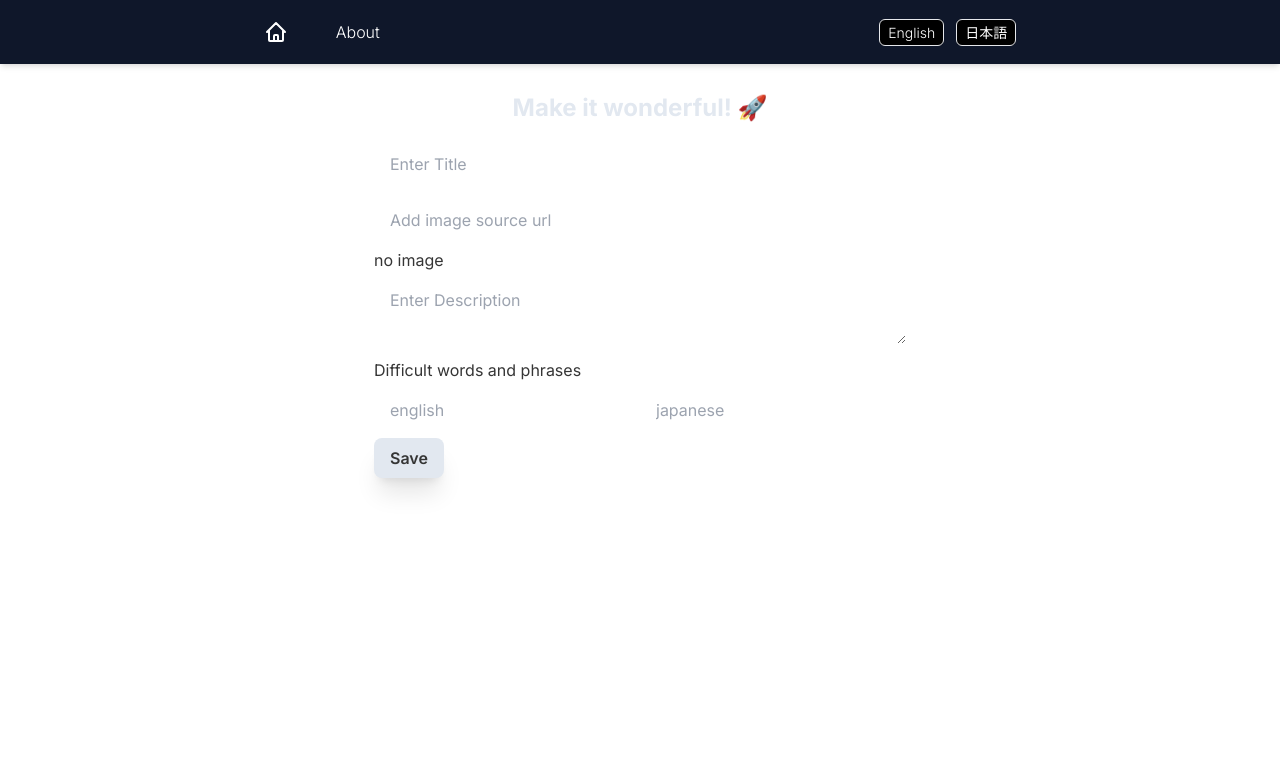
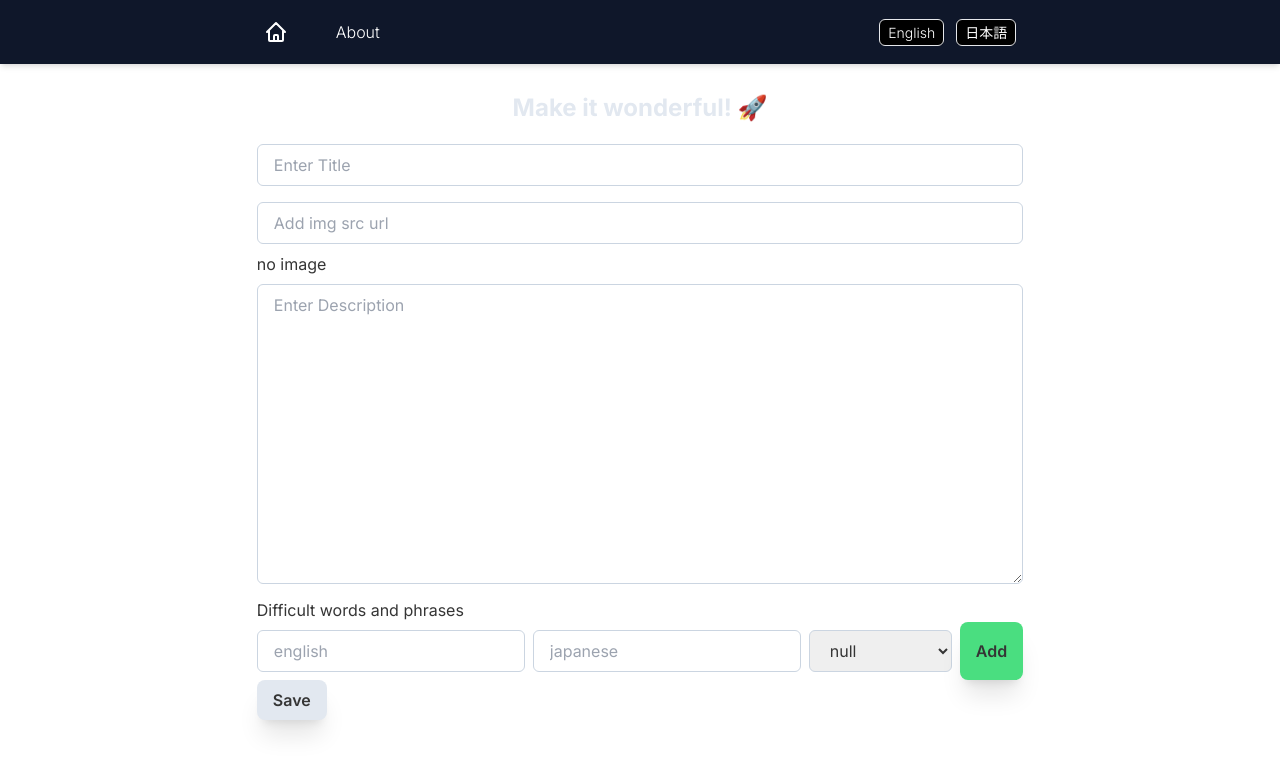
Before and after one commit to Conor-Dunne/eigo-site, a Next.js app: page /en/admin/post-new in a window 1280 px wide. Shown: the top 774 px of the page. Built offline with nearby package versions, Linux system fonts and the light colour scheme.

Commit message:
Refactor inputs

```diff
--- /dev/null
+++ b/app/[lang]/admin/post-new/components/TextInput.jsx
@@ -0,0 +1,13 @@
+
+export default function TextInputBox({placeholder, onChangFunc}) {
+
+
+  return (
+    <input
+      type="text"
+      className="rounded-md px-4 w-full py-2 my-2 border border-slate-300 "
+      placeholder= {placeholder}
+      onChange={onChangFunc}
+    />
+  )
+}
--- /dev/null
+++ b/app/[lang]/admin/post-new/components/words&PhrasesInput.jsx
@@ -0,0 +1,40 @@
+
+export default function WordsAndPhrasesInput({ placeholder, onChangFunc }) {
+
+
+    return (
+        <>
+            <h2>Difficult words and phrases</h2>
+            <div className="flex flex-wrap gap-2">
+                <input
+                    // ref={titleRef}
+                    placeholder="english"
+                    type="text"
+                    className="rounded-md px-4 py-2 my-2 border border-slate-300 "
+                />
+                <input
+                    // ref={titleRef}
+                    placeholder="japanese"
+                    type="text"
+                    className="rounded-md px-4 py-2 my-2 border border-slate-300 "
+                />
+                <select id="words" name="words" className="rounded-md px-4 py-2 my-2 border border-slate-300 "
+                >
+                    <option value="noun">noun</option>
+                    <option value="pronoun">pronoun</option>
+                    <option value="verb">verb</option>
+                    <option value="adjective">adjective</option>
+                    <option value="adverb">adverb</option>
+                    <option value="preposition">preposition</option>
+                    <option value="conjunction">conjunction</option>
+                    <option value="adjective">adjective</option>
+                    <option value="interjection">interjection</option>
+                    <option value="null" selected>null</option>
+                </select>
+                <button className="font-semibold px-4 py-2 shadow-xl bg-green-400 rounded-lg hover:bg-slate-100">
+              Add
+            </button>
+            </div>
+        </>
+    )
+}
--- a/app/[lang]/admin/post-new/page.jsx
+++ b/app/[lang]/admin/post-new/page.jsx
@@ -2,12 +2,15 @@
 
 import { useState } from "react"
 import Image from "next/image";
+import TextInputBox from "./components/TextInput"
+import WordsAndPhrasesInput from "./components/words&PhrasesInput"
 
 
-export default function CreatPost () {
+export default function CreatPost() {
 
   const [isAdmin, setIsAdmin] = useState(true)
   const [imgSrc, setImgSrc] = useState(null);
+
 
   const handleInputChangeImg = (e) => {
     setImgSrc(e.target.value);
@@ -16,60 +19,39 @@ export default function CreatPost () {
 
 
   return (
-     !isAdmin ? (
+    !isAdmin ? (
       <div>
-      <p>Please sign in</p>
-  </div>
-     ) : (
+        <p>Please sign in</p>
+      </div>
+    ) : (
       <div className="w-full m-auto flex my-4">
         <div className="flex flex-col justify-center items-center m-auto">
           <p className="text-2xl text-slate-200 font-bold p-3">
             Make it wonderful! 🚀
           </p>
           <form onSubmit={() => alert("test")}>
-            <input
+            {/* <input
               // ref={titleRef}
               placeholder="Enter Title"
               type="text"
               className="rounded-md px-4 w-full py-2 my-2 "
-            />
-            <input
-              // ref={titleRef}
-              placeholder="Add image source url"
-              onChange={handleInputChangeImg}
-              type="text"
-              className="rounded-md px-4 w-full py-2 my-2 "
-            />
+            /> */}
+            < TextInputBox placeholder={"Enter Title"} />
+            <TextInputBox placeholder={"Add img src url"} onChangeFunc={handleInputChangeImg} />
             {imgSrc ? <Image src={imgSrc} width={200} height={200} alt="Picture of the author" className="rounded-lg" priority={true} /> : <p>no image</p>}
             <textarea
               // ref={descriptionRef}
               placeholder="Enter Description"
-              className="rounded-md px-4 py-2 w-full my-2"
+              className="rounded-md px-4 py-2 w-full my-2 border border-slate-300  h-[300px] "
             ></textarea>
-            <h2>Difficult words and phrases</h2>
-            <div className="flex">
-            <input
-              // ref={titleRef}
-              placeholder="english"
-              onChange={handleInputChangeImg}
-              type="text"
-              className="rounded-md px-4 w-full py-2 my-2 "
-            />
-            <input
-              // ref={titleRef}
-              placeholder="japanese"
-              onChange={handleInputChangeImg}
-              type="text"
-              className="rounded-md px-4 w-full py-2 my-2 "
-            />
-            </div>
+            < WordsAndPhrasesInput />
             <button className="font-semibold px-4 py-2 shadow-xl bg-slate-200 rounded-lg m-auto hover:bg-slate-100">
               Save
             </button>
           </form>
         </div>
       </div>
-     )
+    )
   )
 
 }
```
